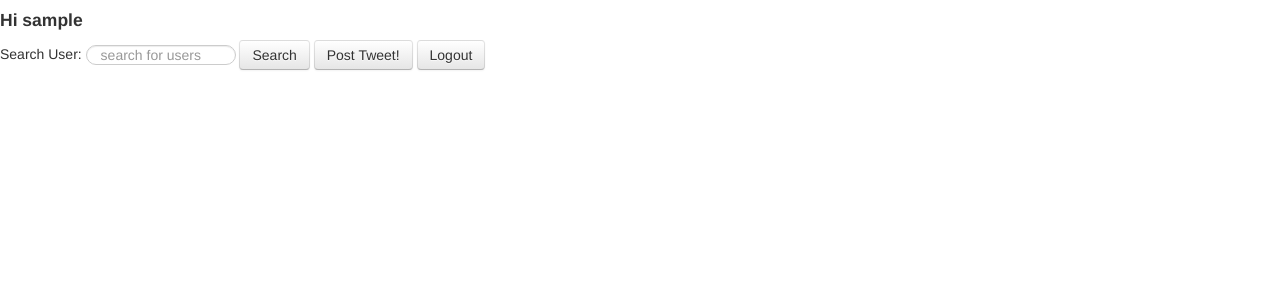
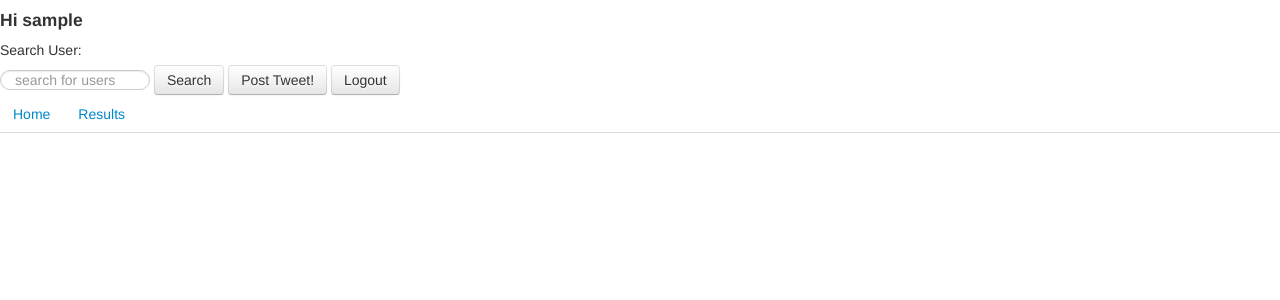
Before and after one commit to fkhandev/DjangoTweets, a Django app: page /home in a window 1280 px wide. Shown: the top 300 px of the page. Run offline with Django 3.2, Linux system fonts and the light colour scheme; the visitor is signed in with stand-in values (Sample User, id 1); data that the repository does not hold is empty; parts of the project's set-up code (start-up, migrations or seed data) failed here and were passed over; some libraries are stand-ins or nearby versions.

Commit message:
improved overall look and feel

```diff
--- a/DjangoTweets/mytweetsrv/views.py
+++ b/DjangoTweets/mytweetsrv/views.py
@@ -7,13 +7,8 @@ from mytweetsrv.models import Subscriber, Tweets
 from django.http import HttpResponseRedirect, HttpResponse
 from django.contrib.auth.forms import UserCreationForm, AuthenticationForm
 from django.views.decorators.csrf import csrf_exempt
-from django import forms
 import datetime, time, pytz
 import simplejson
-
-
-class TweetBoardForm(forms.Form):
-    tweetmessage = forms.CharField(widget=forms.TextInput, max_length=100)
 
 
 def readable_delta(from_seconds, until_seconds=None):
@@ -55,28 +50,23 @@ def PostTweet(request):
         posted_date = posted_date.astimezone(pytz.timezone("Canada/Eastern"))
 
         t = Tweets(user= request.user, tweettext = msg, posteddate= posted_date)
+        t.save()
 
-        t.save()
-        form = TweetBoardForm()
-        return HttpResponseRedirect('/home/', {'TweetBoardForm':form,'message': "tweet posted!"}, RequestContext(request))
+        return_dict =  {'message': "success"}
+        json = simplejson.dumps(return_dict)
+        return HttpResponse(json, mimetype="application/x-javascript")
+
 
 def home(request):
     if request.user.is_authenticated():
         tweetslist = generateTweetsList(request.user)
-        if request.method == 'POST':
-            form = TweetBoardForm(request)
-            if form.is_valid():
-                return render_to_response('home.html',{'TweetBoardForm':form, 'tweetslist': tweetslist}, context_instance=RequestContext(request))
-        if request.method == 'GET':
-            form = TweetBoardForm()
-            return render_to_response('home.html',{'TweetBoardForm':form, 'tweetslist': tweetslist}, context_instance=RequestContext(request))
-
+        return render_to_response('home.html',{ 'tweetslist': tweetslist}, context_instance=RequestContext(request))
     else:
         return HttpResponseRedirect("/login/")
 
 def generateTweetsList(user):
     tweets = Tweets.objects.filter(user=user)
-    tweetslist="<ul>"
+    tweetslist="<ul  class=\"list-unstyled\">"
     local_tz = pytz.timezone("Canada/Eastern")
 
     for tweet in tweets:
@@ -143,12 +133,12 @@ def logout(request):
 
 @csrf_exempt
 def search(request):
-    form = TweetBoardForm()
+
     tweetslist = generateTweetsList(request.user)
     if request.method == 'POST':
         allusers = User.objects.all()
         search = request.POST.get('searchquery', None)
-
+        print "search query "+ search
         if search:
             user_choices = allusers.filter(username__contains=search).order_by('username')
             userlist = ""
@@ -156,20 +146,23 @@ def search(request):
             for user in user_choices:
                 loggeduser = allusers.filter(id=request.user.id)
 
+
                 if not Subscriber.objects.filter(user=loggeduser,followinguser=user):
                     userlist+="<tr><td><form action='/follow/' method='POST'><label>"+user.username+"</label><input name='followid' type='hidden' value='"+str(user.id)+"'></input><input class='btn' type=submit value='Follow'</input></form></td></tr>"
                 else:
                     userlist+="<tr><td><form action='/unsubscribe/' method='POST'><label>"+user.username+"</label><input name='unsubscribeid' type='hidden' value='"+str(user.id)+"'></input><input class='btn' type=submit value='Stop Following'</input></form></td></tr>"
 
-            return render_to_response('home.html', {'user_choices_list': userlist, 'TweetBoardForm':form, 'tweetslist': tweetslist}, context_instance=RequestContext(request))
+            return_dict = {'user_choices_list': userlist}
+            json = simplejson.dumps(return_dict)
+            return HttpResponse(json, mimetype="application/x-javascript")
         else:
-            return render_to_response('home.html', {'TweetBoardForm':form, 'tweetslist': tweetslist}, context_instance=RequestContext(request))
+            return HttpResponse("", mimetype="application/x-javascript")
     else:
-        return render_to_response('home.html', {'TweetBoardForm':form, 'tweetslist': tweetslist}, context_instance=RequestContext(request))
+        return render_to_response('home.html', { 'tweetslist': tweetslist}, context_instance=RequestContext(request))
 
 @csrf_exempt
 def unsubscribe(request):
-    form = TweetBoardForm()
+
     tweetslist = generateTweetsList(request.user)
     if request.method == 'POST':
         current_user = request.user
@@ -180,16 +173,16 @@ def unsubscribe(request):
             f.delete()
 
             success = "you are no longer following '" + unfollowuser.username+"'"
-            return render_to_response("home.html",{'message': success, 'TweetBoardForm':form, 'tweetslist': tweetslist}, context_instance=RequestContext(request))
+            return render_to_response("home.html",{'message': success,  'tweetslist': tweetslist}, context_instance=RequestContext(request))
         else:
-            return render_to_response("home.html", {'message': "User does not exist anymore", 'TweetBoardForm':form, 'tweetslist': tweetslist})
+            return render_to_response("home.html", {'message': "User does not exist anymore",  'tweetslist': tweetslist})
     else:
         return HttpResponseRedirect("/home/")
 
 
 @csrf_exempt
 def follow(request):
-    form = TweetBoardForm()
+
     tweetslist = generateTweetsList(request.user)
     if request.method == 'POST':
         current_user = request.user
@@ -204,9 +197,9 @@ def follow(request):
                 f.save()
                 success = "you are now following '" + followuser.username+"'"
 
-            return render_to_response("home.html",{'message': success, 'TweetBoardForm':form, 'tweetslist': tweetslist}, context_instance=RequestContext(request))
+            return render_to_response("home.html",{'message': success,  'tweetslist': tweetslist}, context_instance=RequestContext(request))
         else:
-            return render_to_response("home.html", {'message': "User does not exist anymore", 'TweetBoardForm':form, 'tweetslist': tweetslist})
+            return render_to_response("home.html", {'message': "User does not exist anymore",  'tweetslist': tweetslist})
     else:
         return HttpResponseRedirect("/home/")
 
--- a/DjangoTweets/templates/home.html
+++ b/DjangoTweets/templates/home.html
@@ -1,7 +1,6 @@
 <html>
 <head>
-
-	<link href="http://getbootstrap.com/dist/css/bootstrap.css" rel="stylesheet">
+	<link href="/static/css/bootstrap.css" rel="stylesheet">
 	<link href="/static/css/mytweetsrv.css" rel="stylesheet">
 	<script type="text/javascript"  src="/static/js/jquery-2.0.3.min.js"></script>
 	<script type="text/javascript" src="/static/js/bootstrap.js"></script>
@@ -27,7 +26,8 @@
       </div><!-- /.modal-content -->
     </div><!-- /.modal-dialog -->
   </div><!-- /.modal -->
-<div id="form-horizontal">
+
+<div id="main">
 	{%if user.is_authenticated %}
 	<h4> Hi {{user.username}}</h4>{{ form.as_table }}
 	<input id="last_refresh_datetime" type="hidden"></input>
@@ -40,29 +40,34 @@
 	{%endif%}
 	<div id="controls-div">
 		<div class="form-group">
-			<form class="form-inline" action="/search/" method="post">{% csrf_token %}
 		    <label for="searchquery">Search User:</label>
 		    <input class="input-medium search-query" placeholder="search for users" type="text" name="searchquery" value="" id="searchquery">
-			    <input class="btn btn-inline" type="submit" value="Search" />
+
+		    <button type="button" class="btn btn-inline" onclick="searchusers();">Search</button>
 
 		    <!-- Button trigger modal -->
 		    <button type="button" data-toggle="modal" data-target="#myModal" class="btn btn-inline" >Post Tweet!</button>
 		 	<input class="btn btn-inline" type="submit" value="Logout" onclick="javascript:window.location.href='/logout/'" />
-			</form>
+		</div>
+	</div>
 
+	<ul class="nav nav-tabs" id="myTab">
+	  <li><a href="#home" data-toggle="tab" href="$('#myTab a[href='#home']').tab('show')">Home</a></li>
+	  <li><a href="#results" data-toggle="tab" href="$('#myTab a[href='#results']').tab('show')">Results</a></li>
+  	</ul>
+	<div class="tab-content">
+		<div class="tab-pane active" id="home">
+			<div id="tweetdiv">
+			{%if tweetslist %}
+				{{tweetslist | safe}}
+			{%endif%}
 			</div>
-	    <div>
-	    	<table class='table table-striped'>
-	    		{{user_choices_list | safe}}
+		</div>
+		<div class="tab-pane" id="results">
+			<table id="searchResults" class='table table-striped'>
+
 			</table>
 		</div>
-	</div>
-	<div id="tweetdiv" class="table-responsive">
-	{%if tweetslist %}
-		<div id="tweetslistdiv">
-			{{tweetslist | safe}}
-		</div>
-	{%endif%}
 	</div>
 </div>
 </body>
--- a/DjangoTweets/templates/registration/login.html
+++ b/DjangoTweets/templates/registration/login.html
@@ -1,6 +1,6 @@
 <html>
 <head>
-	<link href="http://getbootstrap.com/dist/css/bootstrap.css" rel="stylesheet">
+	<link href="/static/css/bootstrap.css" rel="stylesheet">
 	<link href="/static/css/mytweetsrv.css" rel="stylesheet">
 </head>
 <body>
```
Also changed, not shown: DjangoTweets/sqlite.db, 1 other file. Lines whose indentation alone changed are shown as unchanged.
